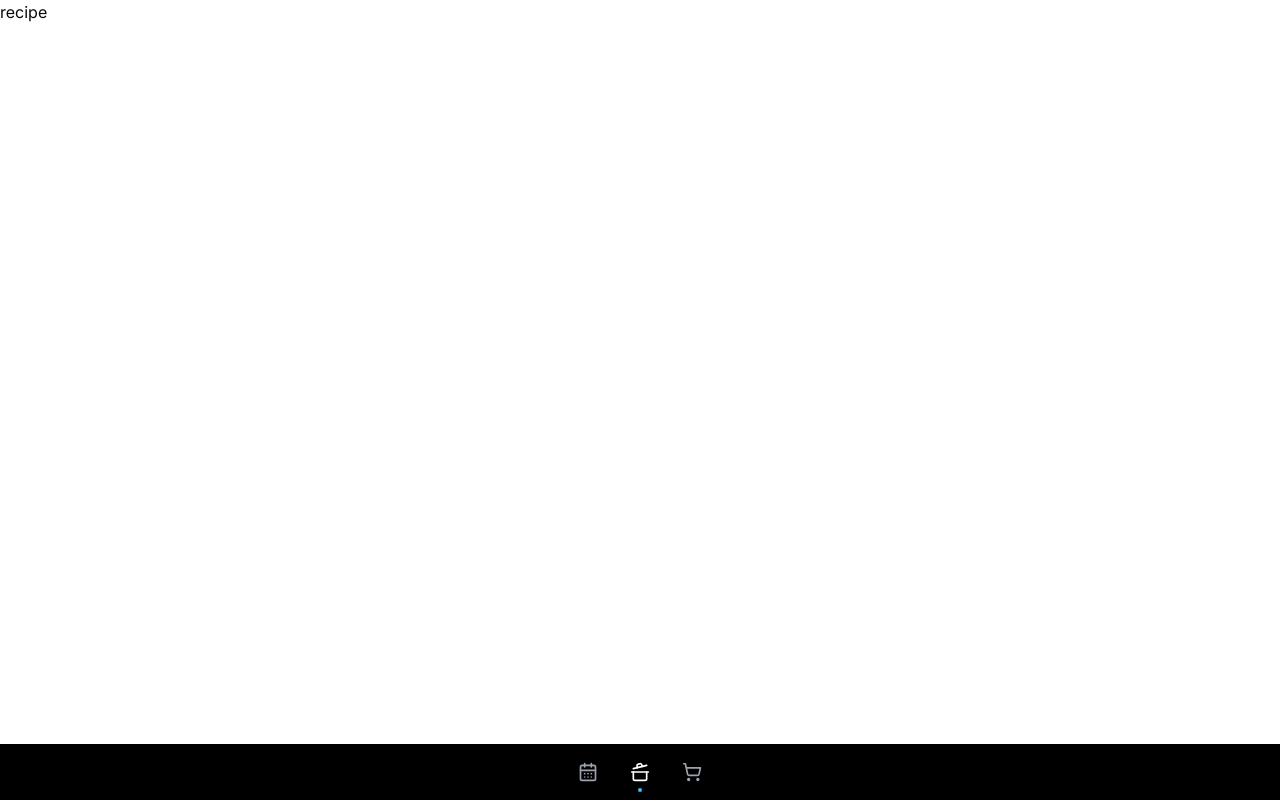
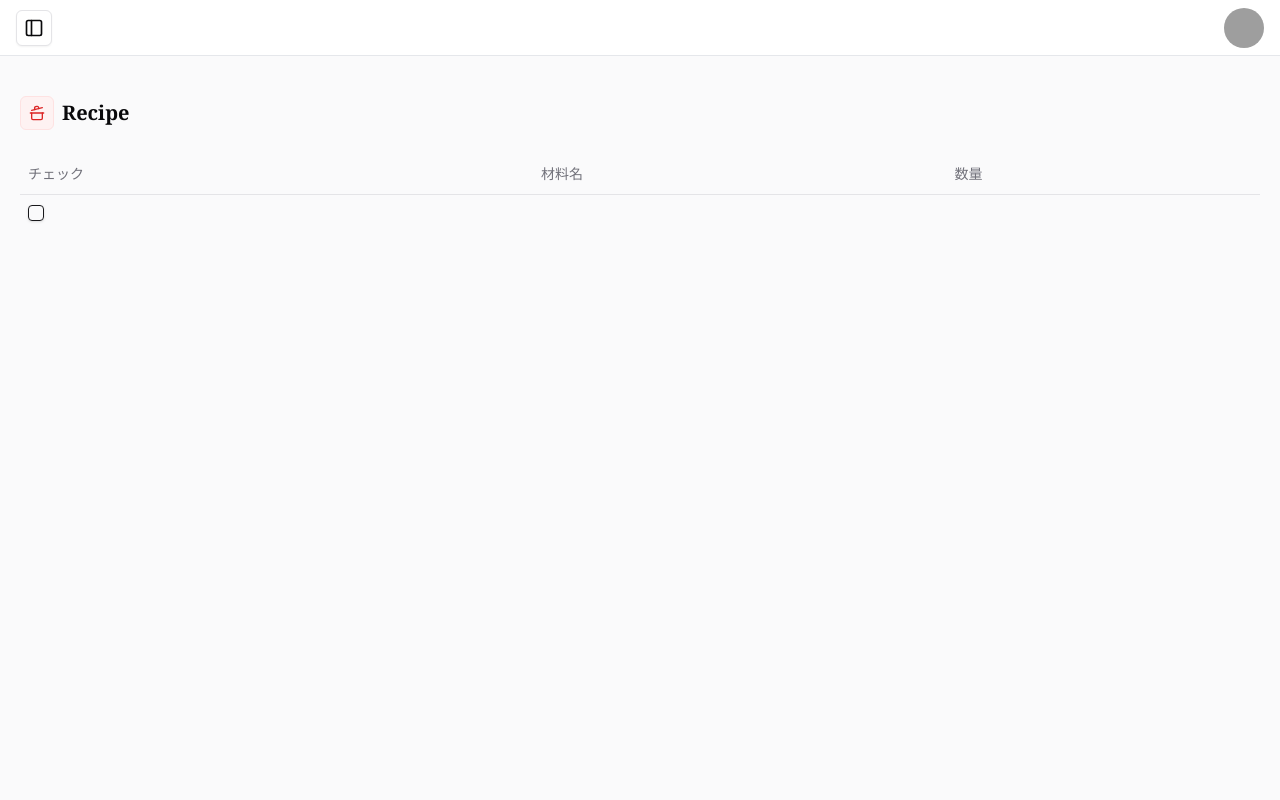
Before and after one commit to islaree/next-recipe-app, a Next.js app: page /recipe in a window 1280 px wide. Built offline with nearby package versions, Linux system fonts and the light colour scheme; grey boxes are pictures that could not be loaded.

Commit message:
update: new design

```diff
--- a/app/calendar/page.tsx
+++ b/app/calendar/page.tsx
@@ -1,6 +1,7 @@
 "use client";
 
 import DateTable from "@/components/date-table";
+import { Calendar, CalendarDays, CookingPotIcon } from "lucide-react";
 import { useState } from "react";
 
 // 指定した年と月の日付リストを生成する関数
@@ -24,6 +25,12 @@ export default function Home() {
 
   return (
     <div className="max-w-2xl mx-auto px-5 pt-10 py-24">
+      <div className="flex space-x-2 items-center">
+        <div className="flex items-center justify-center rounded-md bg-sky-50 p-2 border border-sky-100">
+          <CalendarDays className="w-4 h-4 text-sky-600" />
+        </div>
+        <h1 className="text-xl font-bold font-serif">Menu</h1>
+      </div>
       <DateTable dates={dates} />
     </div>
   );
--- a/app/cart/page.tsx
+++ b/app/cart/page.tsx
@@ -19,8 +19,8 @@ export default function ShoppingPage() {
   return (
     <div className="px-5 pt-10 pb-24">
       <div className="flex space-x-2 items-center">
-        <div className="flex items-center justify-center rounded-md bg-gray-100 p-2 border border-gray-200">
-          <ShoppingCart className="w-4 h-4 text-gray-600" />
+        <div className="flex items-center justify-center rounded-md bg-yellow-50 p-2 border border-yellow-200">
+          <ShoppingCart className="w-4 h-4 text-yellow-600" />
         </div>
         <h1 className="text-xl font-bold font-serif">Shopping Cart</h1>
       </div>
--- a/app/layout.tsx
+++ b/app/layout.tsx
@@ -17,8 +17,10 @@ export default function RootLayout({
 }>) {
   return (
     <html lang="en">
-      <body className={inter.className}>
-        <Navbar />
+      <body className={`${inter.className} bg-muted/40`}>
+        <div className="sticky top-0 left-0 z-50">
+          <Navbar />
+        </div>
         {children}
       </body>
     </html>
--- a/app/recipe/page.tsx
+++ b/app/recipe/page.tsx
@@ -1,3 +1,44 @@
+import { CookingPotIcon, ShoppingCart } from "lucide-react";
+import {
+  Table,
+  TableBody,
+  TableCaption,
+  TableCell,
+  TableHead,
+  TableHeader,
+  TableRow,
+} from "@/components/ui/table";
+import { Checkbox } from "@/components/ui/checkbox";
+
 export default function RecipePage() {
-  return <div>recipe</div>;
+  return (
+    <div className="px-5 pt-10 pb-24">
+      <div className="flex space-x-2 items-center">
+        <div className="flex items-center justify-center rounded-md bg-red-50 p-2 border border-red-100">
+          <CookingPotIcon className="w-4 h-4 text-red-600" />
+        </div>
+        <h1 className="text-xl font-bold font-serif">Recipe</h1>
+      </div>
+      <div className="mt-6">
+        <Table>
+          <TableHeader>
+            <TableRow>
+              <TableHead>チェック</TableHead>
+              <TableHead>材料名</TableHead>
+              <TableHead>数量</TableHead>
+            </TableRow>
+          </TableHeader>
+          <TableBody>
+            <TableRow>
+              <TableCell className="font-medium whitespace-nowrap">
+                <Checkbox />
+              </TableCell>
+              <TableCell className="font-medium whitespace-nowrap"></TableCell>
+              <TableCell></TableCell>
+            </TableRow>
+          </TableBody>
+        </Table>
+      </div>
+    </div>
+  );
 }
--- a/components/navbar.tsx
+++ b/components/navbar.tsx
@@ -1,50 +1,80 @@
 "use client";
 
 import { cn } from "@/lib/utils";
-import { CalendarDays, CookingPot, ShoppingCart } from "lucide-react";
+import {
+  CalendarDays,
+  CookingPot,
+  PanelLeft,
+  ShoppingCart,
+} from "lucide-react";
 import Link from "next/link";
 import { usePathname } from "next/navigation";
+import {
+  Sheet,
+  SheetClose,
+  SheetContent,
+  SheetDescription,
+  SheetFooter,
+  SheetHeader,
+  SheetTitle,
+  SheetTrigger,
+} from "@/components/ui/sheet";
+import { Button } from "./ui/button";
+import { Avatar, AvatarFallback, AvatarImage } from "@/components/ui/avatar";
+import { useRouter } from "next/navigation";
 
 export default function Navbar() {
   return (
-    <nav className="fixed flex items-center justify-center gap-x-8 bottom-0 left-0 w-full bg-black z-10 h-14 text-white">
-      <NavItem href="/calendar">
-        <CalendarDays className="w-5 h-5" />
-      </NavItem>
-      <NavItem href="/recipe">
-        <CookingPot className="h-5 w-5" />
-      </NavItem>
-      <NavItem href="/cart">
-        <ShoppingCart className="h-5 w-5" />
-      </NavItem>
-    </nav>
+    <div className="flex items-center justify-between w-full h-14 px-4 bg-white border-b border-gray-200">
+      <Sheet>
+        <SheetTrigger asChild>
+          <Button size="icon" variant="outline">
+            <PanelLeft className="w-5 h-5" />
+          </Button>
+        </SheetTrigger>
+        <SheetContent
+          side="left"
+          className="flex flex-col gap-4 text-lg font-medium"
+        >
+          <SheetHeader>
+            <SheetTitle></SheetTitle>
+            <SheetDescription></SheetDescription>
+          </SheetHeader>
+          <SheetClose asChild>
+            <Link
+              href="/calendar"
+              className="flex items-center gap-4 px-2.5 text-foreground"
+            >
+              <CalendarDays className="w-5 h-5" />
+              Menu
+            </Link>
+          </SheetClose>
+          <SheetClose asChild>
+            <Link
+              href="/recipe"
+              className="flex items-center gap-4 px-2.5 text-foreground"
+            >
+              <CookingPot className="w-5 h-5" />
+              Recipe
+            </Link>
+          </SheetClose>
+          <SheetClose asChild>
+            <Link
+              href="/cart"
+              className="flex items-center gap-4 px-2.5 text-foreground"
+            >
+              <ShoppingCart className="w-5 h-5" />
+              Shopping Cart
+            </Link>
+          </SheetClose>
+        </SheetContent>
+      </Sheet>
+      <div>
+        <Avatar>
+          <AvatarImage src="https://github.com/shadcn.png" />
+          <AvatarFallback>CN</AvatarFallback>
+        </Avatar>
+      </div>
+    </div>
   );
 }
-
-function NavItem({
-  href,
-  children,
-}: {
-  href: string;
-  children: React.ReactElement;
-}) {
-  const pathname = usePathname();
-
-  return (
-    <Link
-      href={href}
-      className={cn(
-        "relative text-gray-400",
-        pathname === href && "text-white"
-      )}
-    >
-      <span
-        className={cn(
-          "hidden w-1 h-1 bg-sky-400 rounded-full absolute -bottom-2.5 left-1/2 -translate-x-1/2",
-          pathname === href && "block"
-        )}
-      ></span>
-      {children}
-    </Link>
-  );
-}
```
